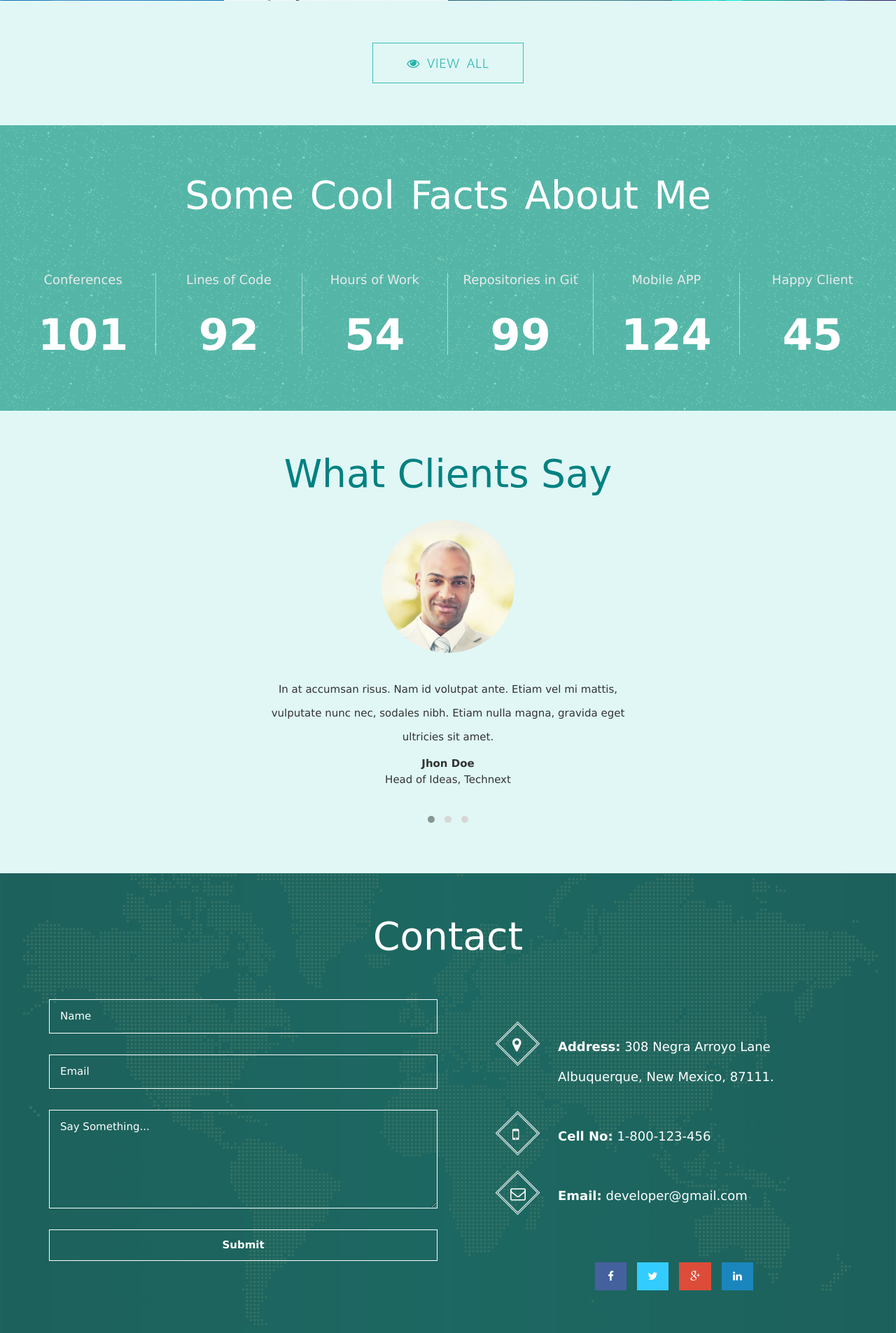
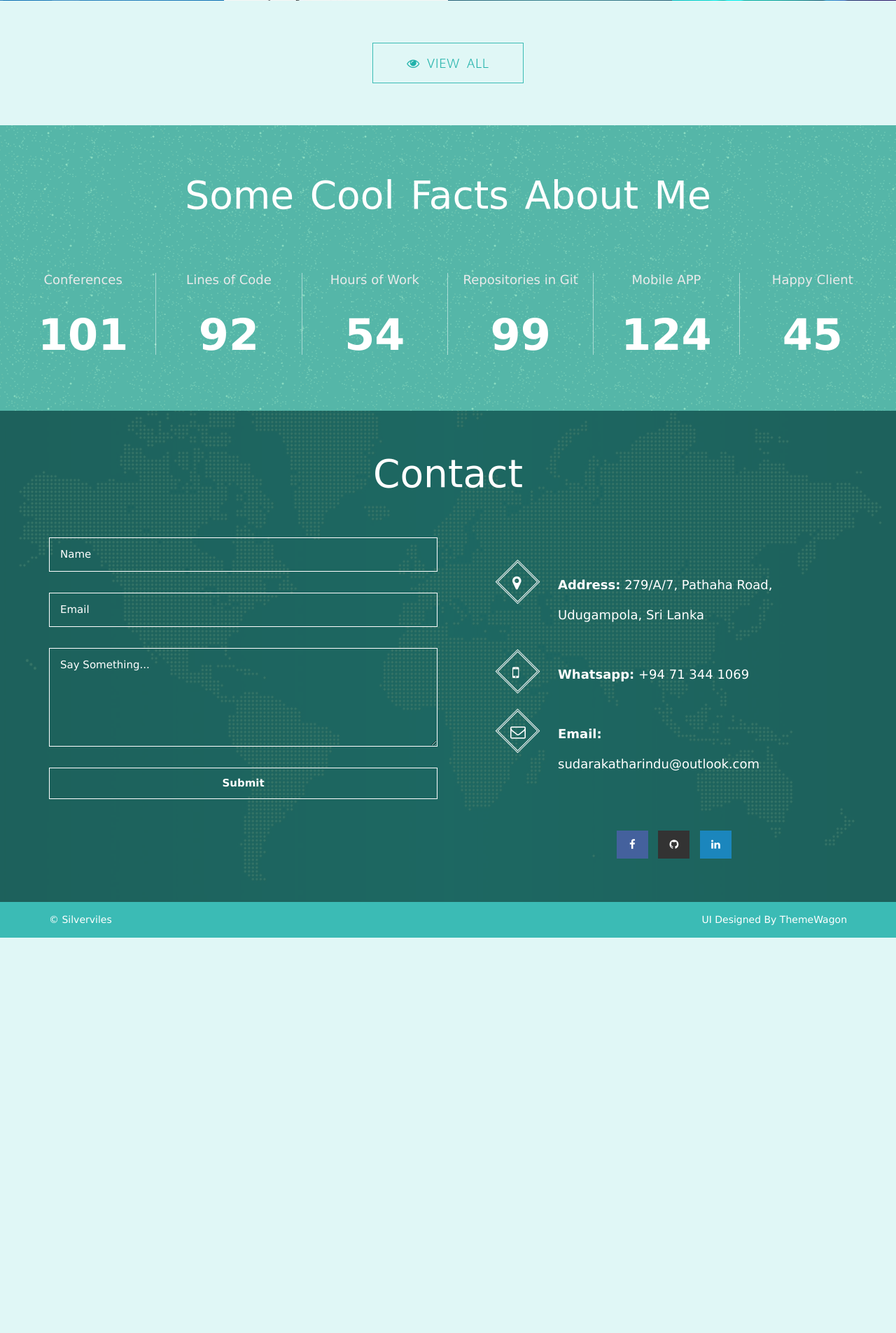
Before and after one commit to Silverviles/PortfolioPHP, a PHP site: page / in a window 1280 px wide. Shown: the part 1406-3311 px from the top of the page at 70% size. After the commit the page ends 2746 px from the top, so only its background shows below. Run offline with PHP 8.4, Linux system fonts and the light colour scheme; some web fonts are replaced.

Commit message:
changed the template with my information

```diff
--- a/css/main.css
+++ b/css/main.css
@@ -653,8 +653,8 @@ input[type="submit"]:hover {
 
 .g-plus-icon {
 	padding: 10px 15px;
-	border: 1px solid #DD4C39;
-	background-color: #DD4C39;
+	border: 1px solid #333;
+	background-color: #333;
 }
 
 .g-plus-icon:hover {
--- a/index.html
+++ b/index.html
@@ -46,7 +46,6 @@
                                     <li class="active"><a href="#header"><i class="fa fa-home"></i> <span>Home</span></a></li>
                                     <li><a href="#portfolio"><i class="fa fa-bookmark"></i> Portfolio</a></li>
                                     <li><a href="#services"><i class="fa fa-bullhorn"></i> Me</a></li>
-                                    <li><a href="#testimonials"><i class="fa fa-thumbs-up"></i> Tetimonials</a></li>
                                     <li><a href="#contact"><i class="fa fa-phone-square"></i> Contact</a></li>
                                 </ul>
                             </div>  <!-- /.navbar-collapse -->
@@ -73,7 +72,7 @@
 
         <div class="content-block text-center" id="portfolio">
             <header class="block-heading cleafix">
-                <h1>Latest Works</h1>
+                <h1>My Latest Projects</h1>
                 <!-- <p>Take a look at some of my recent products</p> -->
             </header>
 
@@ -189,36 +188,6 @@
             </a>
         </div>  <!-- content-block -->
 
-       <!--  <div class="content-block text-center" id="services">
-            <div class="overlay-2">
-                        <header class="block-heading cleafix">
-                            <h1>More About Me</h1>
-                            <p>Lorem Ipsum Text</p>
-                        </header>
-                        <div class="block-content">
-                            <div class="container">
-                                <div class="row">
-                                    <div class="col-md-12">
-                                <div class="row ">
-                                    <div class="col-sm-4">
-                                        <h4 class="pro-stat">Completed Project</h4>
-                                        <h2 class="proj-name count1 count-timer" >020</h2>
-                                    </div>
-                                    <div class="col-sm-4">
-                                        <h4 class="pro-stat">Working Project</h4>
-                                        <h2 class="proj-name count2">9</h2>
-                                    </div>
-                                    <div class="col-sm-4">
-                                        <h4 class="pro-stat">Top Rated Project</h4>
-                                        <h2 class="proj-name count3">015</h2>
-                                    </div>
-                                </div>
-                                    </div>
-                                </div>
-                            </div>
-                        </div>
-                    </div>    overlay-2
-        </div>  --> <!-- content-block -->
         <div id="services" class="content-block">
             <div id="numbers" class="parallax">
                 <div class="overlay">
@@ -263,48 +232,6 @@
             </div>
         </div>
 
-
-        <div class="content-block" id="testimonials">
-            <header class="block-heading cleafix text-center">
-                <h1>What Clients Say</h1>
-                <!-- <p>Lorem Ipsum Text</p> -->
-            </header>
-            <div class="block-content text-center">
-                <div class="container">
-                    <div class="row">
-                        <div class="col-md-6 col-md-offset-3">
-                        	<div class="owl-carousel">
-								<div class="owl-item">
-									<div class="testimonial">
-                                        <img alt="Client Photo" src="img/testimonial_31-190x190.jpg">
-                                        <p>In at accumsan risus. Nam id volutpat ante. Etiam vel mi mattis, vulputate nunc nec, sodales nibh. Etiam nulla magna, gravida eget ultricies sit amet.</p>
-                                        <strong>Jhon Doe</strong><br>
-                                        <span>Head of Ideas, Technext</span>
-                                    </div>
-								</div>	<!-- owl-item -->
-								<div class="owl-item">
-									<div class="testimonial">
-                                        <img alt="Client Photo" src="img/testimonial_11-190x190.jpg">
-                                        <p>In at accumsan risus. Nam id volutpat ante. Etiam vel mi mattis, vulputate nunc nec, sodales nibh. Etiam nulla magna, gravida eget ultricies sit amet.</p>
-                                        <strong>Jane Doe</strong><br>
-                                        <span>CEO, Apple Inc</span>
-                                    </div>
-								</div>	<!-- owl-item -->
-								<div class="owl-item">
-									<div class="testimonial">
-                                        <img alt="Client Photo" src="img/testimonial_22-190x190.jpg">
-                                        <p>In at accumsan risus. Nam id volutpat ante. Etiam vel mi mattis, vulputate nunc nec, sodales nibh. Etiam nulla magna, gravida eget ultricies sit amet.</p>
-                                        <strong>Albert Doe</strong><br>
-                                        <span>Team Lead, Design Studio</span>
-                                    </div>
-								</div>	<!-- owl-item -->
-							</div>	<!-- owl-carousel -->
-						</div>	<!-- col-md-12 -->
-                    </div>	<!-- row -->
-                </div>	<!-- container -->
-            </div>	<!-- block-content -->
-        </div>	<!-- content-block -->
-
         <div class="content-block" id="contact">
             <div class="overlay-3">
                 <header class="block-heading cleafix text-center">
@@ -316,8 +243,8 @@
                         <div class="row">
                             <div class="col-md-6 wow animated fadeInLeft">
                                 <form class="contact-form" action="form.php">
-                                    <input type="text" name="name" placeholder="Name" required>
-                                    <input type="email" name="email" placeholder="Email" required>
+                                    <input type="text" name="name" placeholder="Name" autocomplete="username" required=>
+                                    <input type="email" name="email" placeholder="Email" autocomplete="email" required>
                                     <textarea rows="5" name="message" placeholder="Say Something..." required></textarea>
                                     <input type="submit" value="Submit">
                                 </form>
@@ -331,7 +258,7 @@
                                                     <div class="sqaure-nebir"></div>
                                                     <i class="fa fa-map-marker"></i>
                                                 </div>
-                                                <p><strong> Address:</strong> 308 Negra Arroyo Lane Albuquerque, New Mexico, 87111.
+                                                <p><strong> Address:</strong> 279/A/7, Pathaha Road,<br> Udugampola, Sri Lanka
                                                 </p>
                                             </div>
                                             <div class="clearfix">
@@ -339,7 +266,7 @@
                                                     <div class="sqaure-nebir"></div>
                                                     <i class="fa fa-mobile"></i>
                                                 </div>
-                                                <p><strong> Cell No:</strong> 1-800-123-456 </p>
+                                                <p><strong> Whatsapp:</strong> +94 71 344 1069</p>
                                             </div>
                                             <div class="clearfix">
                                                 <div class="rotated-icon">
@@ -347,7 +274,7 @@
                                                     <i class="fa fa-envelope-o"></i>
                                                 </div>
                                                 <p>
-                                                    <strong> Email:</strong> developer@gmail.com
+                                                    <strong> Email:</strong> sudarakatharindu@outlook.com
                                                 </p>
                                             </div>
                                         </div>
@@ -355,10 +282,9 @@
                                 </div>
                                 <div class="row">
                                     <ul class="social-box">
-                                        <li><a class="facebook-icon" href="#"><i class="fa fa-facebook"></i></a></li>
-                                        <li><a class="twitter-icon" href="#"><i class="fa fa-twitter"></i></a></li>
-                                        <li><a class="g-plus-icon" href="#"><i class="fa fa-google-plus"></i></a></li>
-                                        <li><a class="linkedin-icon" href="#"><i class="fa fa-linkedin"></i></a></li>
+                                        <li><a target="_blank" class="facebook-icon" href="https://www.facebook.com/tharindu.siriwardana.9/"><i class="fa fa-facebook"></i></a></li>
+                                        <li><a target="_blank" class="g-plus-icon" href="https://github.com/Silverviles"><i class="fa fa-github"></i></a></li>
+                                        <li><a target="_blank" class="linkedin-icon" href="https://www.linkedin.com/in/tharindu-siriwardhana/"><i class="fa fa-linkedin"></i></a></li>
                                     </ul>
                                 </div>
                             </div>
@@ -372,10 +298,10 @@
             <div class="container">
                 <div class="row">
                     <div class="col-sm-6">
-                        <div class="copyright">&copy; 2014 Developer</div>
+                        <div class="copyright">&copy; Silverviles</div>
                     </div>
                     <div class="col-sm-6">
-                        <div class="designed-by">Designed By <a href="http://themewagon.com/" target="_blank">ThemeWagon</a></div>
+                        <div class="designed-by">UI Designed By <a href="http://themewagon.com/" target="_blank">ThemeWagon</a></div>
                     </div>
                 </div>
             </div>
@@ -383,9 +309,6 @@
 
 
         <!-- js -->
-        <script>
-            new WOW().init();
-        </script>
 
         <script src="js/jquery-2.1.3.min.js"></script>
         <script src="js/bootstrap.min.js"></script>
```
